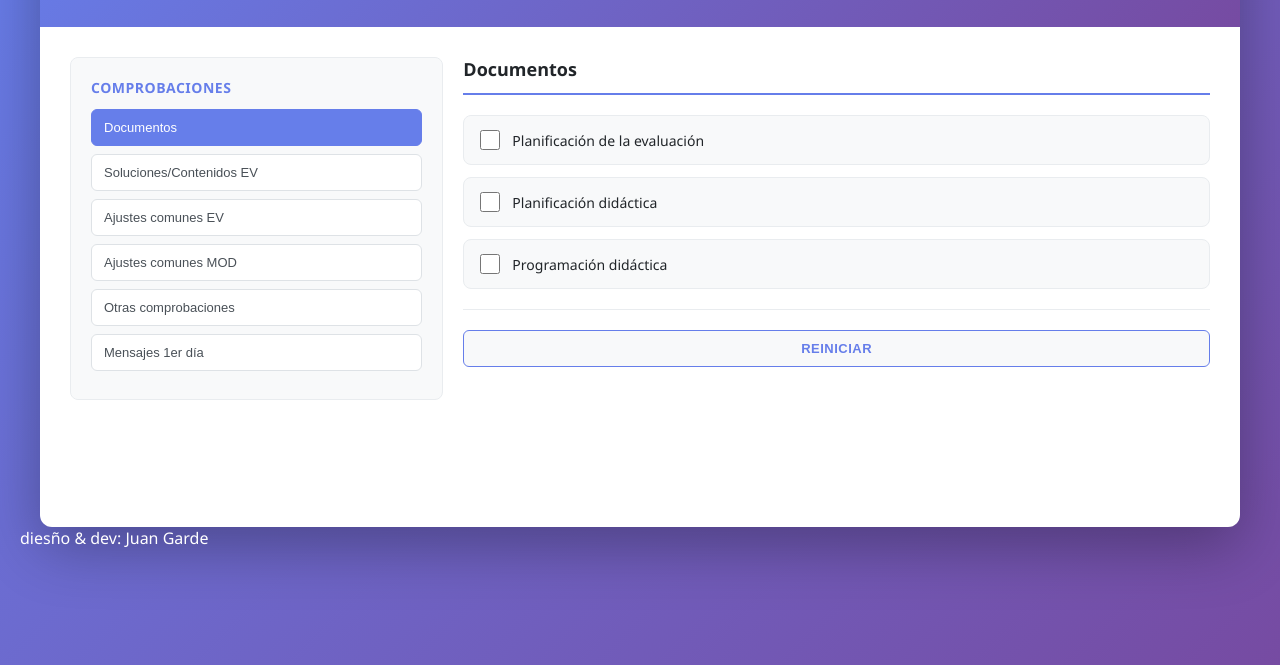
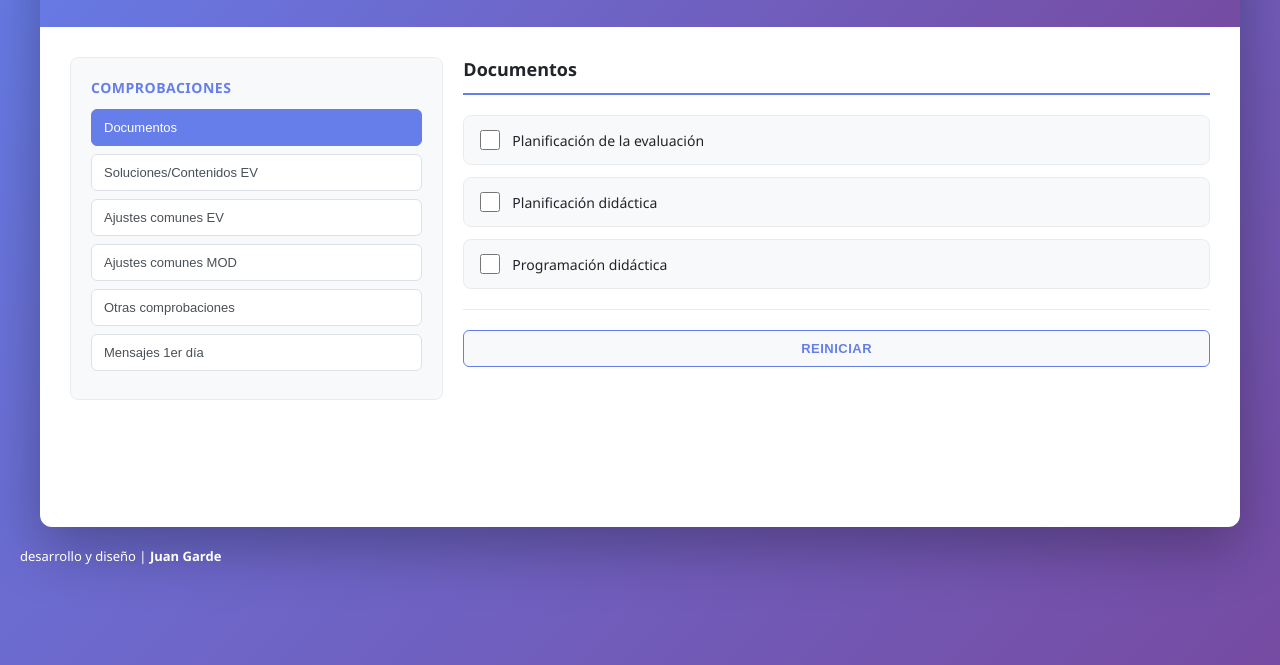
Before and after one commit to mis-app/comprobaciones, a plain HTML site: page index.html in a window 1280 px wide. Shown: the part 135-800 px from the top of the page. Drawn offline with Linux system fonts and the light colour scheme.

Commit message:
actualización diseño atribucion

```diff
--- a/index.html
+++ b/index.html
@@ -333,6 +333,8 @@
         }
         .atribucion{
             color: white;
+            font-size: small;
+            margin-top: 20px;
         }
     </style>
 </head>
@@ -356,7 +358,7 @@
 
     </div>
 <div>
-            <p class="atribucion">diesño & dev: Juan Garde</p>
+            <p class="atribucion">desarrollo y diseño | <strong>Juan Garde</strong> </p>
         </div>
     <script>
         const data = {
```
